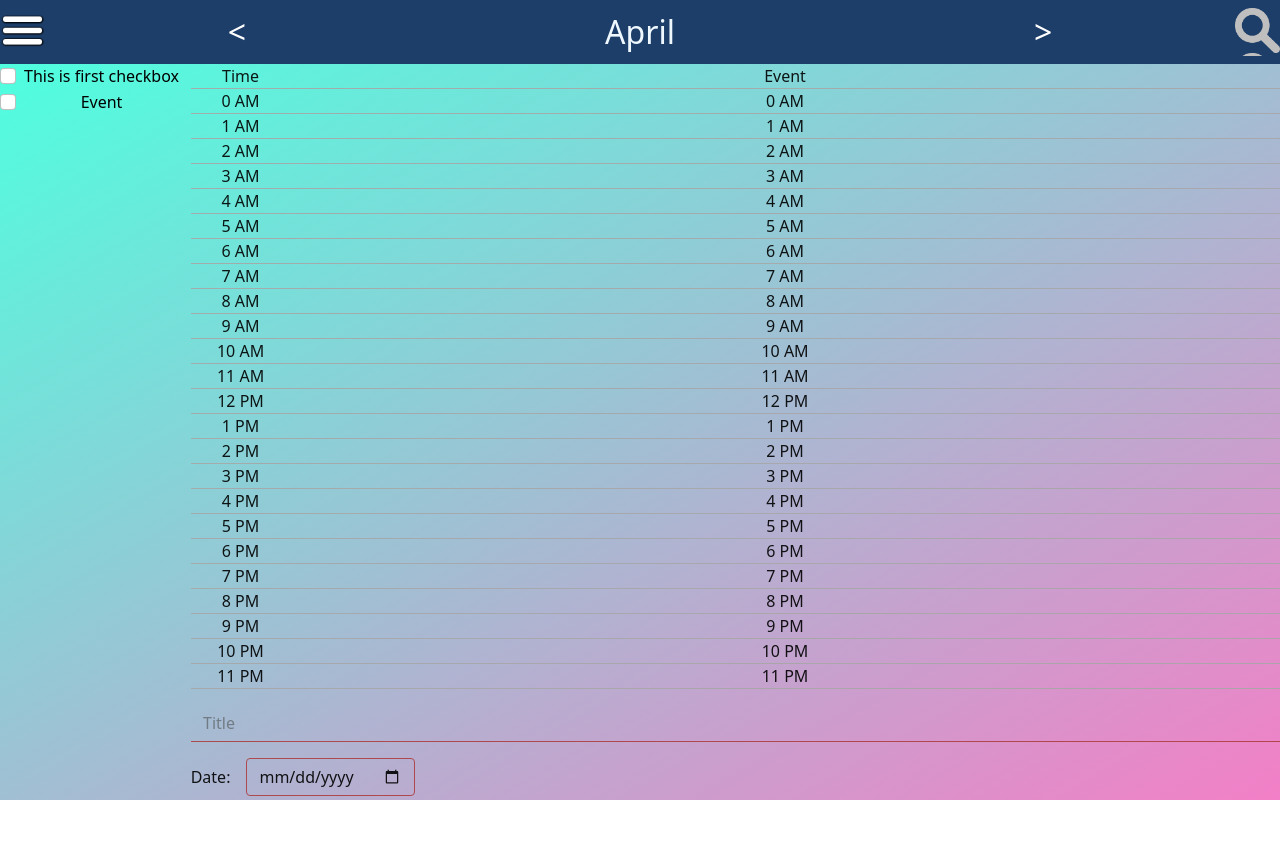
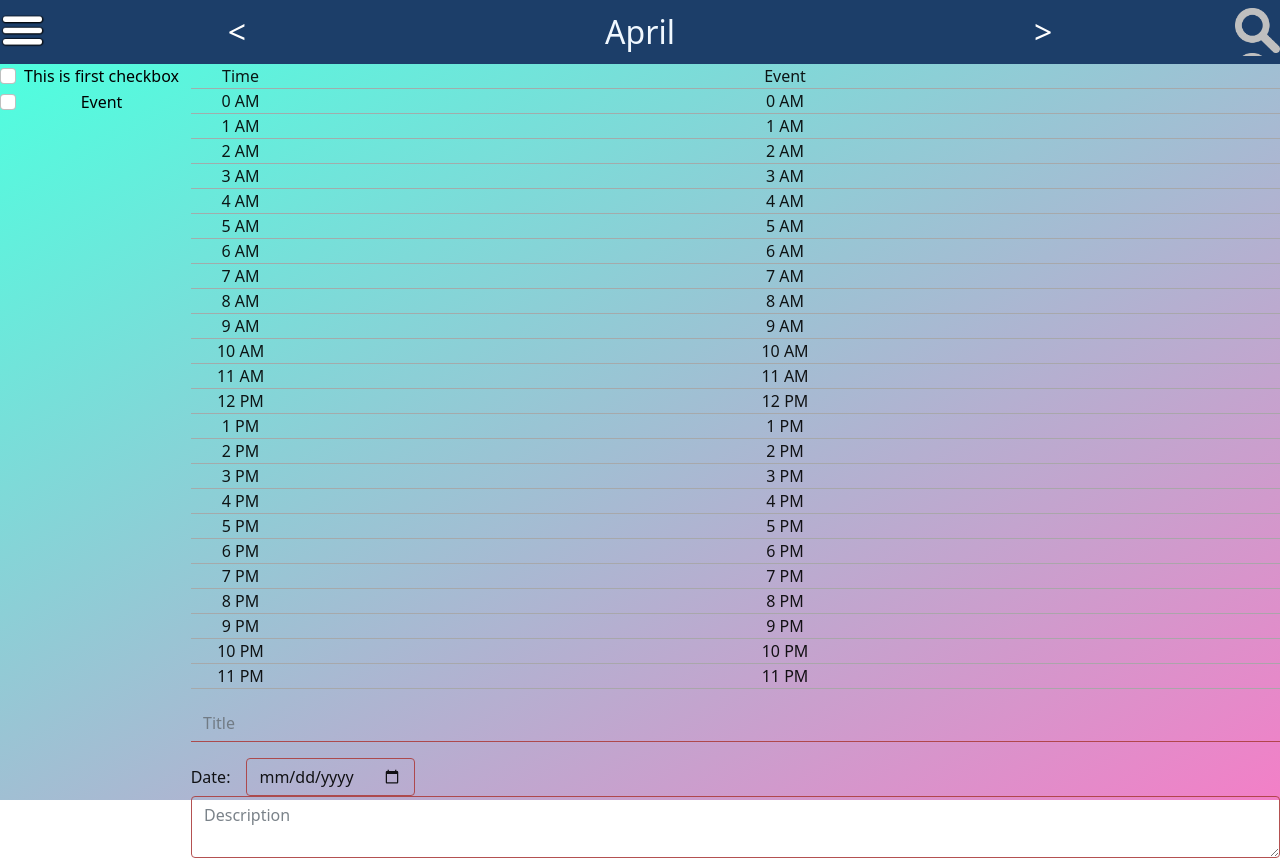
Before and after one commit to wood-crafter/todo-react, a React (Create React App) app: page / in a window 1280 px wide. Before the commit the page ends 800 px from the top, so only its background shows below. Built offline with nearby package versions, Linux system fonts and the light colour scheme.

Commit message:
[Delete] Remove Detail.js

```diff
--- a/src/App.css
+++ b/src/App.css
@@ -120,15 +120,6 @@
   display: flex;
   flex-direction: column;
   max-height: calc(100vh - 4rem);
-}
-
-.Detail {
-  display: flex;
-  flex-wrap: wrap;
-  flex-direction: column;
-  flex-grow: 1;
-  color: black;
-  max-height: 100%;
 }
 
 .weekdays {
@@ -357,6 +348,7 @@
   display: flex;
   flex-direction: column;
   flex-grow: 1;
+  color: black;
   max-height: 100%;
 }
 .schedule-time {
@@ -385,7 +377,7 @@
 }
 .timer {
   display: flex;
-  flex: 7;
+  flex: 6;
 }
 .todo-detail {
   margin-top: 1rem;
@@ -402,6 +394,10 @@
   background: rgba(0, 0, 0, 0);
   border: 1px solid rgb(172, 63, 63);
 }
+.form-control:focus {
+  background: rgba(0, 0, 0, 0);
+  border: 1px solid rgb(172, 63, 63);
+}
 .todo-detail-date {
   margin-top: 1rem;
   display: flex;
@@ -414,9 +410,6 @@
   margin-left: 1rem;
   margin-right: 1rem;
 }
-/* .todo-detail-title {
-  width: 30rem;
-} */
 .todo-detail-title > input {
   border: 0;
   border-bottom: 1px solid rgb(172, 63, 63);
@@ -425,3 +418,14 @@
 .todo-detail-title > input:focus {
   background: rgba(0, 0, 0, 0);
 }
+.description {
+  flex-grow: 1;
+  display: flex;
+  margin-bottom: 0.2rem;
+}
+.description > input {
+  flex-grow: 1;
+}
+.description > textarea:focus {
+  background: rgba(0, 0, 0, 0);
+}
--- a/src/App.js
+++ b/src/App.js
@@ -3,7 +3,7 @@ import React from "react";
 import Option from './componant/content/Options';
 import Month from './componant/navbar/Month';
 import Search from './componant/navbar/Search';
-import Detail from './componant/content/detail/Detail';
+import Schedule from './componant/content/detail/Schedule';
 
 export default class App extends React.Component {
   constructor(props) {
@@ -14,22 +14,52 @@ export default class App extends React.Component {
       todos: new Map().set(new Date(2022, 4, 26, 9, 0, 0, 0).getTime(), {
         title: 'This is first todo',
         description: 'This is description content',
-        processing: 10,
       }),
     };
 
     this.handlePreviousMonth = this.handlePreviousMonth.bind(this);
     this.handleNextMonth = this.handleNextMonth.bind(this);
+    this.makeTodoDetailHandler = this.makeTodoDetailHandler.bind(this)
   }
 
   handlePreviousMonth() {
-    if(this.state.month === 0) return
+    if (this.state.month === 0) return
     this.setState({ month: this.state.month - 1 })
   }
 
   handleNextMonth() {
-    if(this.state.month === 11) return
+    if (this.state.month === 11) return
     this.setState({ month: this.state.month + 1 })
+  }
+
+  makeTodoDetailHandler(time, title, date, description) {
+    if (!time) {
+      this.addTodoParamsRequireErrorPopup('time')
+      return
+    }
+    if (!title) {
+      this.addTodoParamsRequireErrorPopup('title')
+      return
+    }
+    if (!date) {
+      this.addTodoParamsRequireErrorPopup('date')
+      return
+    }
+    // check existed time-todos
+    const oldTodos = this.state.todos
+    const todoDate = new Date(date)
+    todoDate.setHours(todoDate.getHours() + 4)
+
+    this.state.setState({
+      todos: oldTodos.set(todoDate.getTime(), {
+        title: title,
+        description: description,
+      })
+    })
+  }
+
+  addTodoParamsRequireErrorPopup(type) {
+    console.info('No time input:', type)
   }
 
   render() {
@@ -38,14 +68,14 @@ export default class App extends React.Component {
     return (
       <div className="App">
         <div className='control'>
-        <div className="btn-option"></div>
-          <Month month={this.state.month} onPrevious={this.handlePreviousMonth} onNext={this.handleNextMonth} daysInMonth={daysInMonth} todos={this.state.todos}/>
+          <div className="btn-option"></div>
+          <Month month={this.state.month} onPrevious={this.handlePreviousMonth} onNext={this.handleNextMonth} daysInMonth={daysInMonth} todos={this.state.todos} />
           <Search />
         </div>
         <div className='main-content'>
           <Option />
           <div className='content'>
-            <Detail className="detail"/>
+            <Schedule onAdd={this.makeTodoDetailHandler} onUpdate={this.makeTodoDetailHandler} className="detail" />
           </div>
         </div>
       </div>
--- a/src/componant/content/detail/Detail.js
+++ /dev/null
@@ -1,13 +0,0 @@
-import '../../../App.css';
-import React from "react";
-import Schedule from './Schedule';
-
-export default class Detail extends React.Component {
-  render() {
-    return (
-      <div className="Detail">
-        <Schedule />
-      </div>
-    )
-  }
-}
--- a/src/componant/content/detail/Schedule.js
+++ b/src/componant/content/detail/Schedule.js
@@ -28,7 +28,7 @@ export default class Schedule extends React.Component {
           </div>
         </div>
 
-        <TodoDetail/>
+        <TodoDetail onAdd={this.props.makeTodoDetailHandler} onUpdate={this.props.makeTodoDetailHandler} />
       </div>
     )
   }
--- a/src/componant/content/detail/Todo-detail.js
+++ b/src/componant/content/detail/Todo-detail.js
@@ -10,7 +10,10 @@ export default class TodoDetail extends React.Component {
         </div>
         <div className='todo-detail-date'>
           <label for="Date">Date:</label>
-          <input type="date" id="date" name="Date" className='form-control'/>
+          <input type="date" id="date" name="Date" className='form-control' />
+        </div>
+        <div className='description'>
+          <textarea className='form-control' placeholder='Description' />
         </div>
       </div>
     )
```
